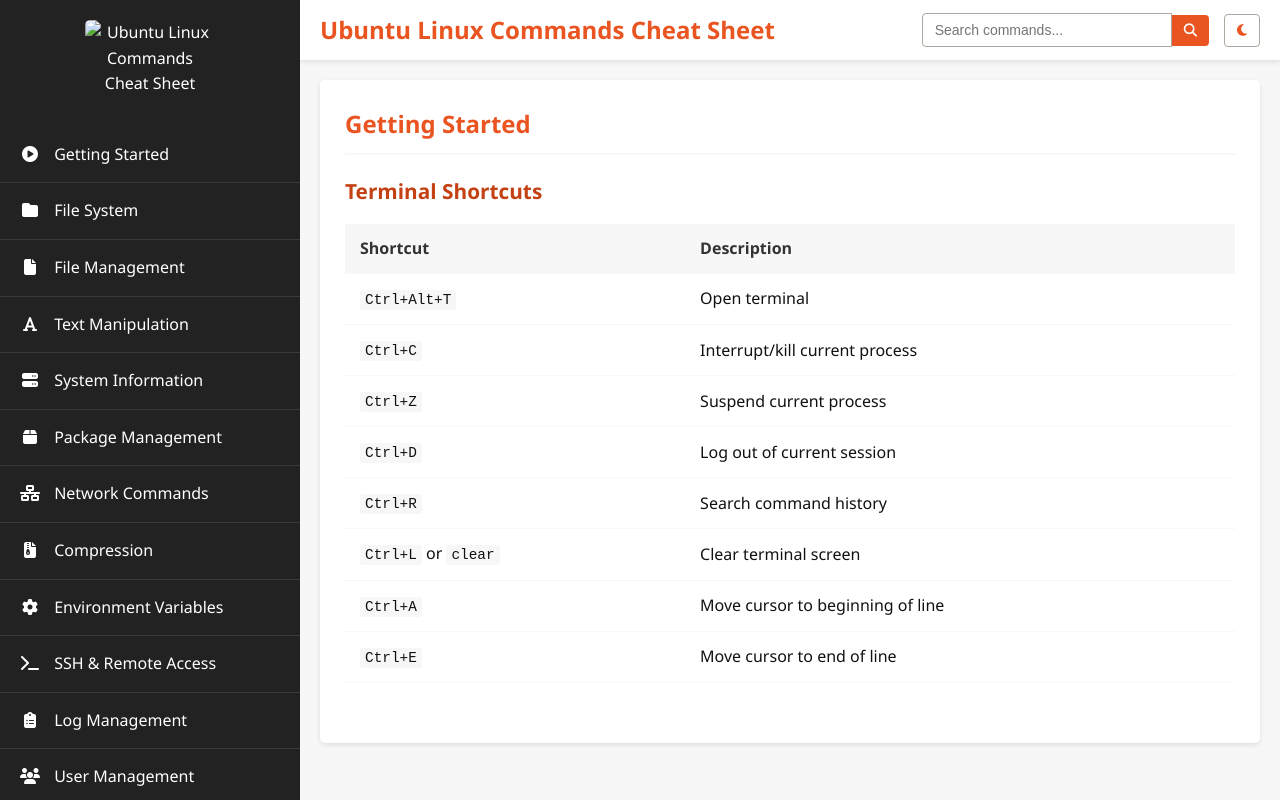
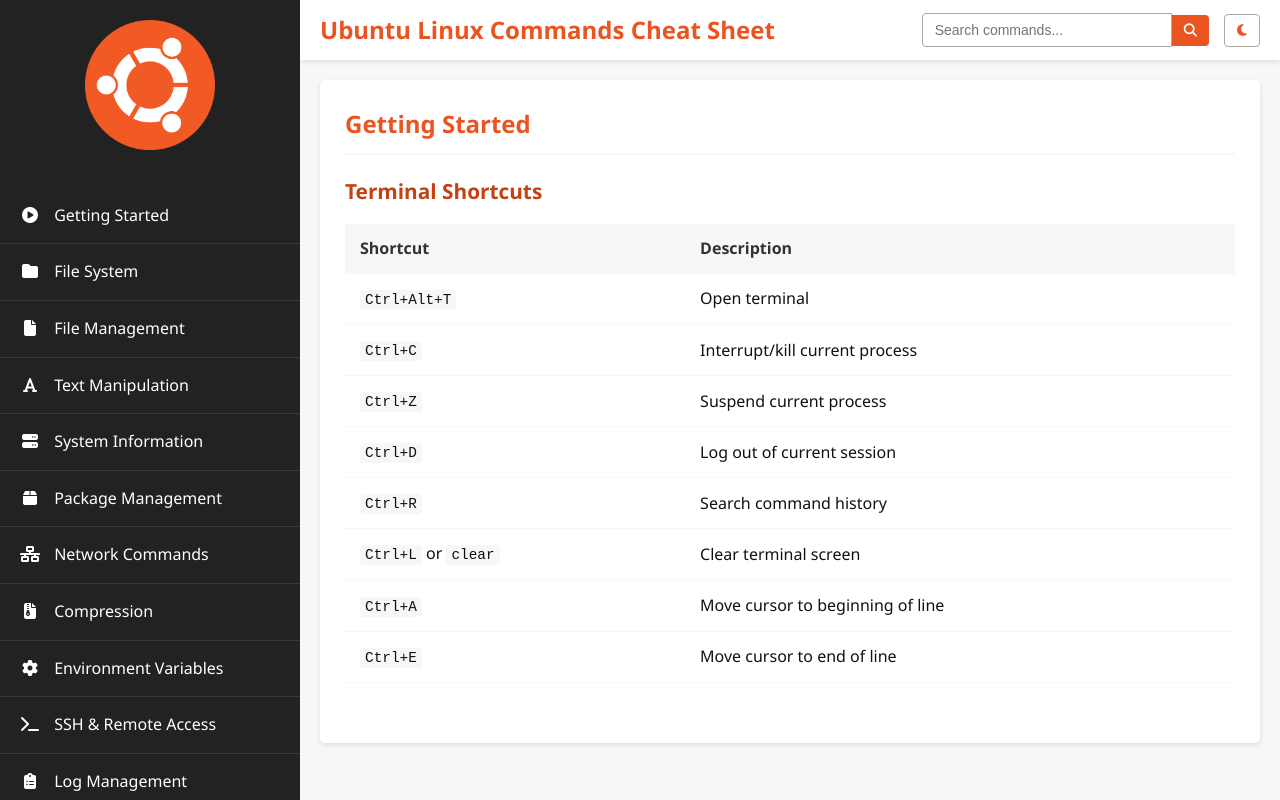
Before and after one commit to PowerAppsDarren/linux-ultimate-reference, a plain HTML site: page index.html in a window 1280 px wide. Drawn offline with Linux system fonts and the light colour scheme.

Commit message:
Update logo filename in index.html and readme.md to reflect new branding

```diff
--- a/index.html
+++ b/index.html
@@ -11,7 +11,7 @@
     <div class="container">
         <nav class="sidebar">
             <div class="sidebar-header">
-                <img src="images/logo.png" alt="Ubuntu Linux Commands Cheat Sheet" class="logo">
+                <img src="images/ubuntu-logo.png" alt="Ubuntu Linux Commands Cheat Sheet" class="logo">
                 <!--<h2>Ubuntu Commands</h2>-->
             </div>
             <ul class="nav-links">
```
Also changed, not shown: 2 other files.
